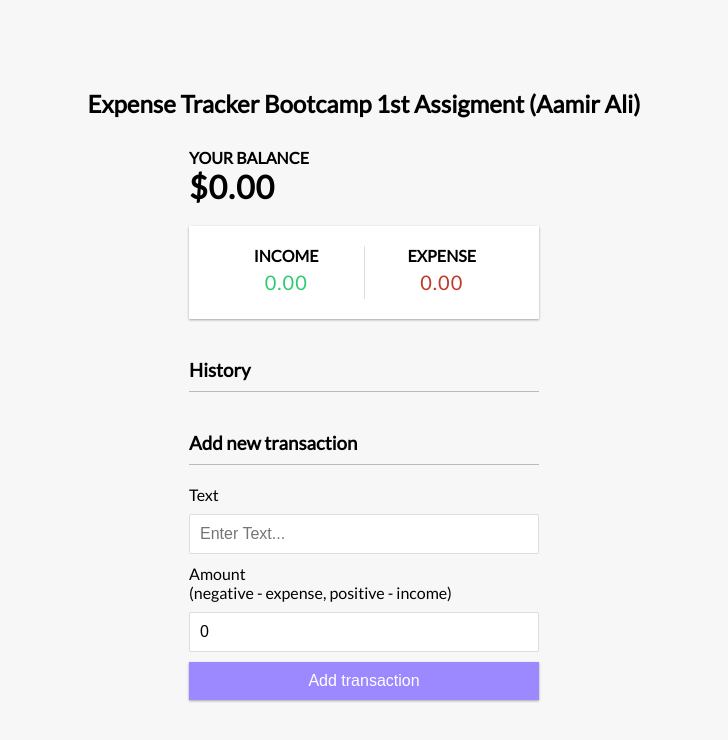
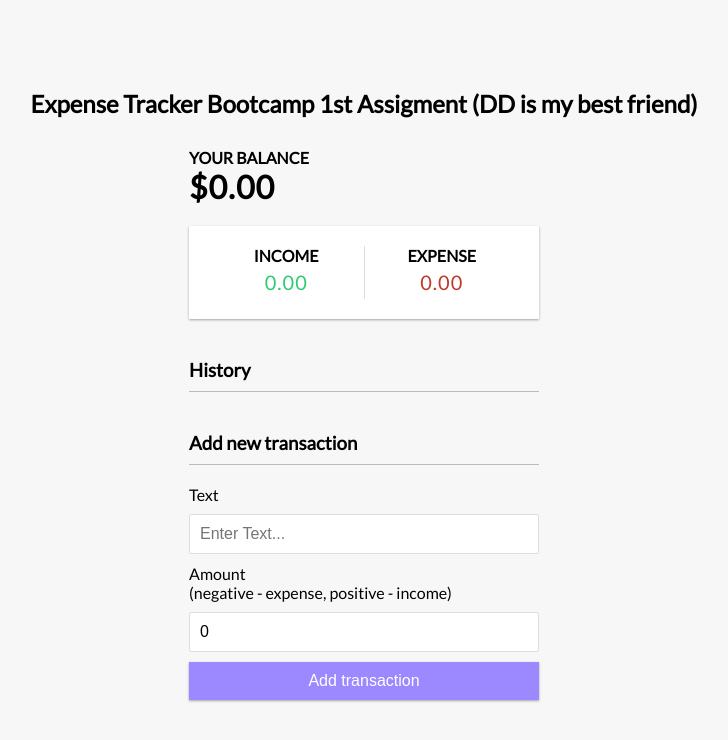
Before and after one commit to aamirali72/Bootcamp2020-Expensetrackerapp, a React (Create React App) app: page / in a window 1280 px wide. Shown: the top 740 px of the page, without its empty margins (276-1004 px from the left). Built offline with nearby package versions, Linux system fonts and the light colour scheme.

Commit message:
update file

```diff
--- a/src/components/Header.js
+++ b/src/components/Header.js
@@ -1,5 +1,5 @@
 import React from 'react';
 
 export const Header = () => {
-	return <h2>Expense Tracker Bootcamp 1st Assigment (Aamir Ali)</h2>;
+	return <h2>Expense Tracker Bootcamp 1st Assigment (DD is my best friend)</h2>;
 };
```
